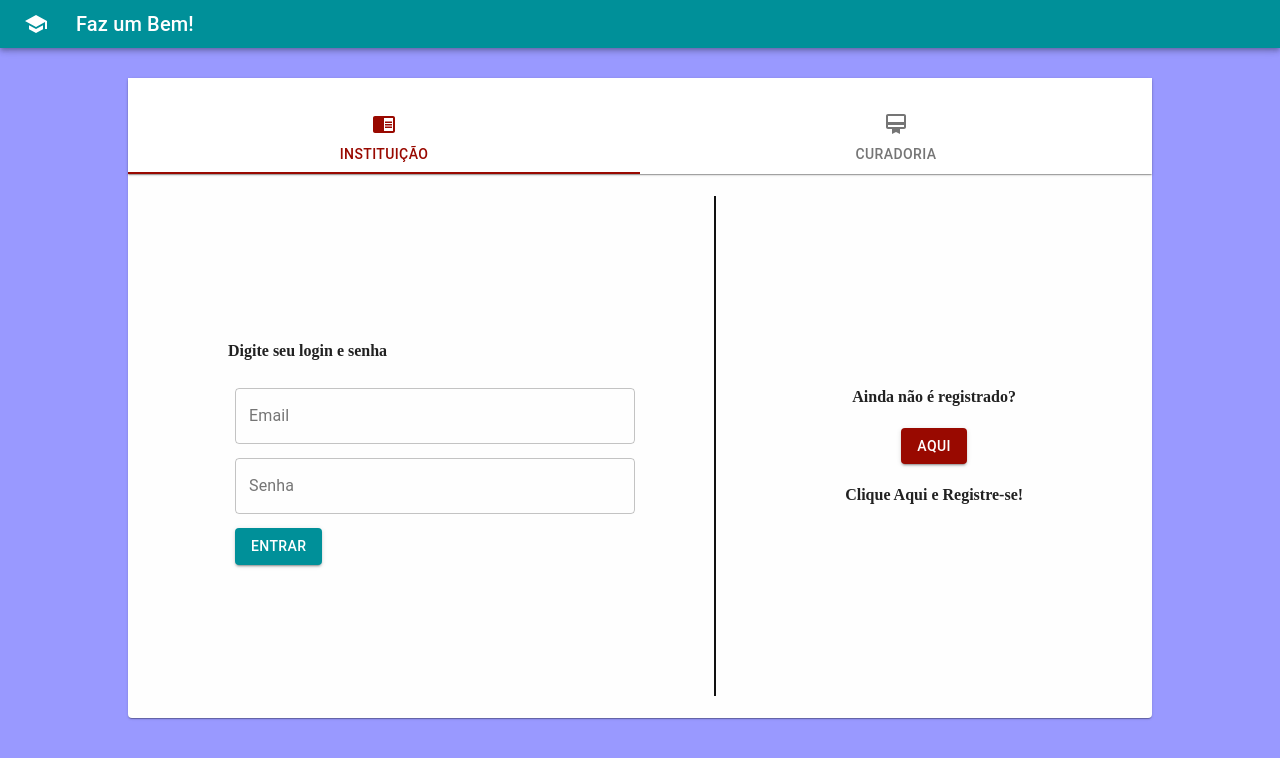
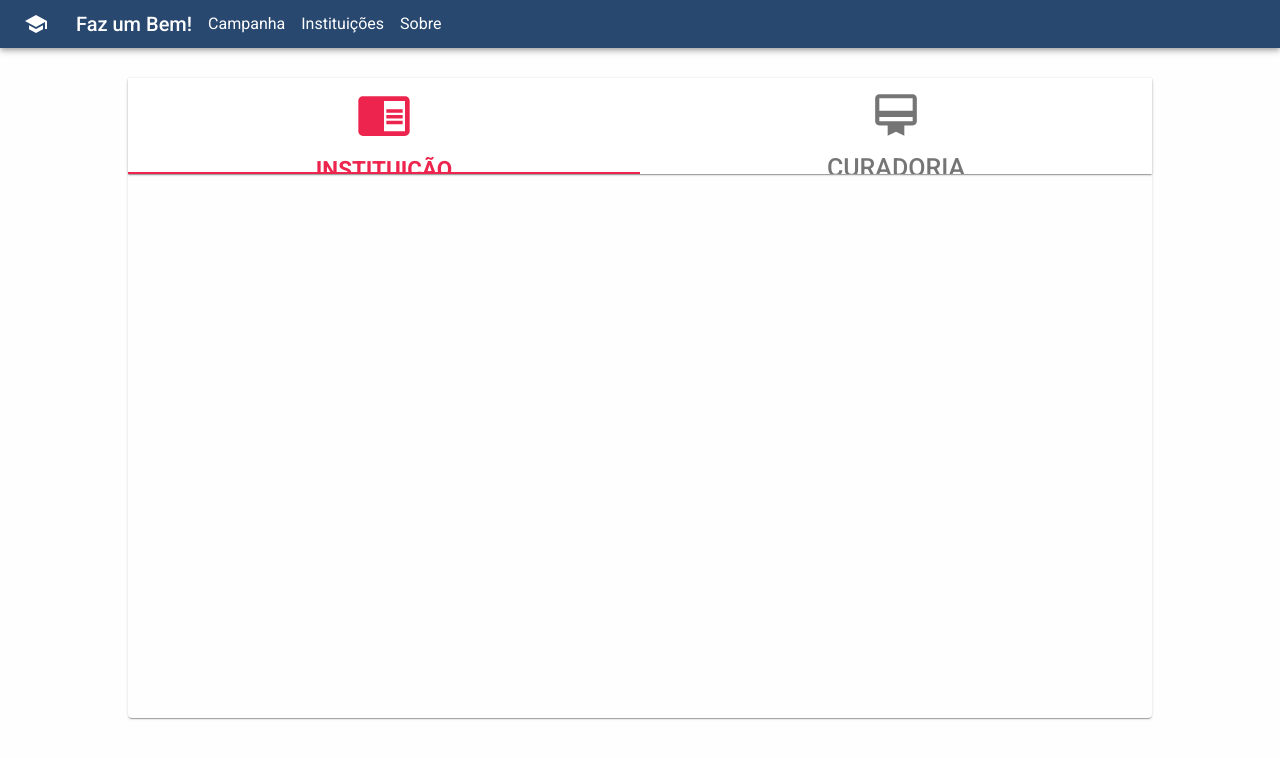
Before and after one commit to FazUmBemUFSM/frontendfazumbem, a React (Create React App) app: page /login in a window 1280 px wide. Shown: the top 758 px of the page. Built offline with nearby package versions, Linux system fonts and the light colour scheme.

Commit message:
Started to input the old design into the project

```diff
--- a/public/index.html
+++ b/public/index.html
@@ -9,12 +9,14 @@
       name="description"
       content="Web site created using create-react-app"
     />
+    <link rel="stylesheet" href="https://fonts.googleapis.com/css?family=Roboto:300,400,500,700&display=swap" />
+
     <link rel="apple-touch-icon" href="%PUBLIC_URL%/logo192.png" />
     <link rel="manifest" href="%PUBLIC_URL%/manifest.json" />
     <title>Faz um Bem!</title>
 
     <style>
-      body {margin:0; padding:0; background-color: #9999FF; }
+      body {margin:0; padding:0; background-color: #FEFEFE; }
     </style>
 
   </head>
--- a/src/HOC/theme.tsx
+++ b/src/HOC/theme.tsx
@@ -5,12 +5,28 @@ import { ThemeProvider } from '@material-ui/core/styles';
 const theme = createMuiTheme ({
     palette: {
         primary: {
-          main: '#009099',
+          main: '#284870',
         },
         secondary: {
-          main: '#990900',
+          main: '#ED254E',
         },
       },
+    typography: {
+      fontFamily: [
+        'Roboto',
+        '"Helvetica Neue"',
+        'Arial',
+        'sans-serif',
+        '"Apple Color Emoji"',
+        '"Segoe UI Emoji"',
+        '"Segoe UI Symbol"',
+      ].join(','),
+      subtitle2: {
+        fontSize: "2em",
+        fontWeight: "lighter"
+      },
+    },
+
 });
 
 
--- a/src/components/card/cardCustom.tsx
+++ b/src/components/card/cardCustom.tsx
@@ -9,13 +9,22 @@ import CardMedia from '@material-ui/core/CardMedia';
 import Button from '@material-ui/core/Button';
 import Typography from '@material-ui/core/Typography';
 
+import { CenterContainer, CenterTextIfMobile} from '../../styles/generalStyledComponents';
+import { CenterButton } from '../../pages/home/home-styles';
+
+
 const useStyles = makeStyles({
   root: {
-    maxWidth: 345,
-    margin: 15
+    maxWidth: 325,
+    margin: 15,
+    backgroundColor:"#F5F5F5",
+    borderRadius: "15px"
   },
   media: {
-    height: 140
+    height: 280,
+    width: 280,
+    margin: "10px 10px 0px 10px",
+    borderRadius: "20px"
   },
 });
 
@@ -25,26 +34,36 @@ const CardCustom : React.FC = () => {
   return (
     <Card className={classes.root}>
       <CardActionArea>
+        <CenterContainer style={{flexDirection: "column"}}>
           <CardMedia
             className={classes.media}
-          image="https://blog.friasneto.com.br/wp-content/uploads/2020/07/piracicaba-casa-condominio-residencial-terras-de-artemis-artemis-23-11-2019_11-02-08-0.jpg"
+            image="https://static.dezeen.com/uploads/2018/05/square-house-suzuki-architecture-residential-japan-shops_dezeen_sq-1.jpg"
             title="Contemplative Reptile"
           />
           <CardContent>
+            <CenterContainer>
               <Typography gutterBottom variant="h5" component="h2"> Faz um Bem! </Typography>
+            </CenterContainer>
+
+
             <Typography variant="body2" color="textSecondary" component="p">
               Ajude o projeto Faz um Bem! Conheça as instituições que precisam de doações e ajude!
             </Typography>
           </CardContent>
+        </CenterContainer>
+
       </CardActionArea>
+
+      <CenterButton>
         <CardActions>
           <Button size="small" color="primary">
-          Compartilhe
+            Ver mais
           </Button>
-        <Button size="small" color="primary">
-          Saiba Mais
-        </Button>
+
         </CardActions>
+      </CenterButton>
+
+
     </Card>
   );
 }
--- a/src/components/header/header.tsx
+++ b/src/components/header/header.tsx
@@ -1,4 +1,6 @@
 import React from 'react';
+import {Router, NavLink } from 'react-router-dom';
+
 import { createStyles, makeStyles, Theme } from '@material-ui/core/styles';
 import AppBar from '@material-ui/core/AppBar';
 import Toolbar from '@material-ui/core/Toolbar';
@@ -6,13 +8,24 @@ import Typography from '@material-ui/core/Typography';
 import IconButton from '@material-ui/core/IconButton';
 import SchoolIcon from '@material-ui/icons/School';
 
+import {CenterContainer, HorizontalContainer,CenterContainerIfMobile} from '../../styles/generalStyledComponents'
+
 const useStyles = makeStyles((theme: Theme) =>
   createStyles({
     root: {
       flexGrow: 1,
+
+    },
+    toolBar: {
+      display: "flex",
+      flexWrap: "wrap"
     },
     menuButton: {
       marginRight: theme.spacing(2),
+    },
+    selectTab: {
+      marginRight: theme.spacing(2),
+
     },
   }),
 );
@@ -23,15 +36,46 @@ export default function DenseAppBar() {
   return (
     <div className={classes.root}>
       <AppBar position="static">
-        <Toolbar variant="dense">
+
+        <CenterContainerIfMobile>
+          <Toolbar variant="dense" className={classes.toolBar}>
+
+
+            <CenterContainer>
               <IconButton edge="start" className={classes.menuButton} color="inherit" aria-label="menu">
                 <SchoolIcon />
               </IconButton>
-          <Typography variant="h6" color="inherit">
+              <Typography variant="h6" color="inherit" className={classes.selectTab}>
                 Faz um Bem!
               </Typography>
+            </CenterContainer>
+
+            <CenterContainer>
+              <NavLink to="/" style={{textDecoration: "none", color: "inherit"}}>
+                <Typography className={classes.selectTab} variant="subtitle1" color="inherit">
+                  Campanha
+                </Typography>
+              </NavLink>
+
+              <NavLink to="/instituicoes" style={{textDecoration: "none", color: "inherit"}}>
+                <Typography className={classes.selectTab} variant="subtitle1" color="inherit">
+                  Instituições
+                </Typography>
+              </NavLink>
+
+              <NavLink to="/sobre" style={{textDecoration: "none", color: "inherit"}}>
+                <Typography className={classes.selectTab} variant="subtitle1" color="inherit">
+                  Sobre
+                </Typography>
+              </NavLink>
+
+            </CenterContainer>
+
+
           </Toolbar>
+        </CenterContainerIfMobile>
       </AppBar>
+
     </div>
   );
 }
--- a/src/index.tsx
+++ b/src/index.tsx
@@ -5,13 +5,10 @@ import App from './router/App';
 /* HOC */
 import Theming from './HOC/theme'
 
-/* Components */
-import Header from './components/header/header'
-
 ReactDOM.render(
   <React.StrictMode>
     <Theming>
-      <Header/>
+
       <App />
     </Theming>
   </React.StrictMode>,
--- /dev/null
+++ b/src/pages/frontPage/frontpage-styled.ts
@@ -0,0 +1,12 @@
+import styled from 'styled-components'
+
+export const Logo = styled.img`
+
+    width: 400;
+
+    @media screen and (max-width: 600px){
+        width: 60%;
+
+    }
+
+`;
--- /dev/null
+++ b/src/pages/frontPage/frontpage.tsx
@@ -0,0 +1,85 @@
+import React from "react"
+
+import marca from '../../assets/marca.png'
+import { createStyles, makeStyles, Theme } from '@material-ui/core/styles';
+import { Typography } from "@material-ui/core";
+import { TextField, Button, Tab, Tabs, Box} from '@material-ui/core';
+
+import { PageContentMarginHOC, CenterContainerIfMobile, CenterTextIfMobile, VerticalContainerIfMobile,CenterContainer,CenterContainer2, FlexEndContainerCenterIfMobile, SpaceBetweenCenterContainerIfMobile, VerticalContainer} from "../../styles/generalStyledComponents";
+import {Logo} from './frontpage-styled'
+import CardCustom from "../../components/card/cardCustom";
+
+
+const useStyles = makeStyles((theme: Theme) =>
+  createStyles({
+    image: {
+      width: 200,
+    },
+    textField: {
+      margin: "10px",
+    },
+
+  }),
+);
+
+const FrontPage : React.FC = () => {
+    const classes = useStyles();
+
+    return(
+        <PageContentMarginHOC>
+
+            <SpaceBetweenCenterContainerIfMobile>
+              <VerticalContainerIfMobile>
+                <CenterContainerIfMobile>
+                      <Logo className={classes.image} src={marca}/>
+                  </CenterContainerIfMobile>
+
+                  <CenterTextIfMobile style={{margin: "1em"}}>
+                      <Typography variant="subtitle2" color="primary">FAMÍLIAS EM SITUAÇÃO</Typography>
+                      <Typography variant="subtitle2" color="primary">DE <b>VULNERABILIDADE</b></Typography>
+                      <Typography variant="subtitle2" color="primary">PRECISAM DE <b>SUA AJUDA</b>!</Typography>
+                  </CenterTextIfMobile>
+              </VerticalContainerIfMobile>
+
+
+              <FlexEndContainerCenterIfMobile>
+                <VerticalContainer>
+                  <Typography variant="subtitle2" color="primary">Login da Instituição</Typography>
+                  <TextField id="outlined-basic" label="Email" variant="outlined" className={classes.textField}/>
+                  <TextField id="outlined-basic" label="Senha" variant="outlined" className={classes.textField}/>
+                </VerticalContainer>
+              </FlexEndContainerCenterIfMobile>
+
+
+            </SpaceBetweenCenterContainerIfMobile>
+
+            <div style={{ minHeight: "3px", backgroundColor: "#284870", margin: "25px 60px"}}></div>
+
+            <div style={{ minHeight: "500px", backgroundColor: "green", margin: "25px 75px"}}>
+              mapa
+            </div>
+
+            <CenterContainer>
+              <CenterTextIfMobile>
+                <Typography variant="subtitle2" color="secondary">CAMPANHAS DE ARRECADAÇÃO</Typography>
+              </CenterTextIfMobile>
+            </CenterContainer>
+
+
+            <CenterContainer2>
+              <CardCustom/>
+              <CardCustom/>
+              <CardCustom/>
+              <CardCustom/>
+              <CardCustom/>
+              <CardCustom/>
+              <CardCustom/>
+              <CardCustom/>
+            </CenterContainer2>
+
+
+
+        </PageContentMarginHOC>)
+}
+
+export default FrontPage;
--- a/src/pages/login/login-instituicao.tsx
+++ b/src/pages/login/login-instituicao.tsx
@@ -9,7 +9,8 @@ const useStyles = makeStyles({
         margin: 7
     },
     textField:{
-        width: 400
+        width: 400,
+        size: "medium"
     },
     fisrtArea: {
         width: 50
@@ -30,16 +31,23 @@ const LoginInst : React.FC = () => {
         <>
             <HorizontalContainer style={{height: "100%"}}>
                 <VerticalContainer style={{height: "100%", width: "50%", alignItems: "flex-start", marginLeft: 100}}>
-                    <h4>Digite seu login e senha</h4>
-                    <TextField className={classes.item + " " +classes.textField} id="outlined-basic" label="Email" variant="outlined"/>
-                    <TextField className={classes.item + " " +classes.textField} id="outlined-basic" label="Senha" variant="outlined"/>
-                    <Button className={classes.item} variant="contained" color="primary">Entrar</Button>
+                    <Typography variant={"h4"} style={{marginBottom:10}}>Digite seu login e senha</Typography>
+
+                    <TextField className={classes.item + " " +classes.textField} id="outlined-basic" label="Email" variant="outlined" style={{marginBottom:10}}/>
+                    <TextField className={classes.item + " " +classes.textField} id="outlined-basic" label="Senha" variant="outlined" style={{marginBottom:10}}/>
+
+                    <Button className={classes.item} variant="contained" color="primary" style={{margin:5, fontSize: 25}}>
+                        Entrar
+                    </Button>
+
                 </VerticalContainer>
                 <div className={classes.barra}/>
                 <VerticalContainer style={{height: "100%", width: "50%"}}>
-                    <h4>Ainda não é registrado?</h4>
-                    <Button variant="contained" color="secondary">Aqui</Button>
-                    <h4>Clique Aqui e Registre-se!</h4>
+                    <Typography variant={"h4"}>Ainda não é registrado?</Typography>
+                    <Button size="large" variant="contained" color="secondary" style={{margin:50, fontSize: 25}}>
+                        Cadastre-se
+                    </Button>
+                    <Typography variant={"h4"}>Clique Aqui e Registre-se!</Typography>
                 </VerticalContainer>
             </HorizontalContainer>
 
--- a/src/pages/login/login.tsx
+++ b/src/pages/login/login.tsx
@@ -22,6 +22,28 @@ const useStyles = makeStyles({
     tab: {
         height: 120
 
+    },
+    tabIconOverDiv: {
+
+        '@media(minWidth: 780px)' : {
+            display: "flex",
+            flexDirection: "column",
+            justifyContent: "center"
+        }
+
+    },
+    tabIcon: {
+        fontSize: "5em",
+        ['@media(minWidth: 780px)'] : {
+            fontSize: "2em"
+        }
+    },
+    tabIconText: {
+        fontSize: "2em",
+        margin: 0,
+        '@media(minWidth: 780px)' : {
+            fontSize: "1em"
+        }
     }
 
 });
@@ -71,14 +93,26 @@ const Login : React.FC = () => {
                         aria-label="icon label tabs example"
                         className={classes.tabs}
                     >
-                        <Tab className={classes.tab} icon={<ChromeReaderModeIcon />} label="Instituição" />
-                        <Tab className={classes.tab} icon={<CardMembershipIcon />} label="Curadoria" />
+                        <Tab className={classes.tab}
+                            icon={
+                                <div className={classes.tabIconOverDiv}>
+                                    <ChromeReaderModeIcon className={classes.tabIcon}/>
+                                    <h5 className={classes.tabIconText}>Instituição</h5>
+                                </div>
+                                }
+                             style={{fontSize: "0.7em"}}
+                        />
+
+                        <Tab className={classes.tab}
+                            icon={<CardMembershipIcon style={{fontSize: "2em"}}/>}
+                            label="Curadoria" style={{fontSize: 25}}
+                        />
 
                     </Tabs>
                 </Paper>
 
                 <TabPanel value={value} index={0}>
-                    <LoginInst/>
+                    {/* <LoginInst/> */}
                 </TabPanel>
 
                 <TabPanel value={value} index={1}>
--- a/src/router/App.tsx
+++ b/src/router/App.tsx
@@ -1,17 +1,24 @@
 import React from 'react';
-import {BrowserRouter as Router, Route } from "react-router-dom";
+import {BrowserRouter, Route, Switch} from "react-router-dom";
 
 import Home from '../pages/home/home'
 import Login from '../pages/login/login'
 import BaseInst from '../pages/instituicao/base'
+import FrontPage from '../pages/frontPage/frontpage';
+
+import Header from '../components/header/header'
 
 function App() {
   return (
-    <Router>
-      <Route exact path="/" render={()=><Home/>}/>
-      <Route exact path="/login" render={()=><Login/>}/>
-      <Route exact path="/perfil" render={()=><BaseInst/>}/>
-    </Router>
+    <BrowserRouter>
+      <Header/>
+      <Switch>
+        <Route exact path="/" render={()=><FrontPage/>}/>
+        <Route exact path="/instituicao" render={()=><>asd</>}/>
+        <Route exact path="/login" render={()=><Login/>}/>
+        <Route exact path="/perfil" render={()=><BaseInst/>}/>
+      </Switch>
+    </BrowserRouter>
   );
 }
 
--- /dev/null
+++ b/src/styles/generalStyledComponents.ts
@@ -0,0 +1,113 @@
+import styled from 'styled-components'
+
+export const CenterContainer = styled.div`
+
+    display: flex;
+    justify-content: center;
+    align-items: center;
+    height: 100%;
+
+`;
+
+export const CenterContainerIfMobile = styled.div`
+
+    display: flex;
+    justify-content: flex-start;
+    align-items: center;
+    flex-wrap: wrap;
+
+    @media screen and (max-width: 670px){
+        justify-content: center;
+        align-Items: center;
+
+    }
+
+`;
+
+export const SpaceBetweenCenterContainerIfMobile = styled.div`
+
+    display: flex;
+    justify-content: space-between;
+    align-items: center;
+    flex-wrap: wrap;
+
+    @media screen and (max-width: 670px){
+        justify-content: center;
+        align-Items: center;
+
+    }
+
+`;
+
+export const CenterContainer2 = styled.div`
+
+    display: flex;
+    justify-content: center;
+    align-items: center;
+    flex-wrap: wrap;
+
+
+`;
+
+export const FlexEndContainerCenterIfMobile = styled.div`
+
+    display: flex;
+    justify-content: flex-end;
+    align-items: center;
+    flex-wrap: wrap;
+
+    @media screen and (max-width: 670px){
+        justify-content: center;
+        align-Items: center;
+
+    }
+
+`;
+
+export const VerticalContainer = styled.div`
+
+    display: flex;
+    flex-direction: column;
+    justify-content: center;
+    align-items: center;
+
+`
+
+export const HorizontalContainer = styled.div`
+
+    display: flex;
+    flex-direction: line;
+    justify-content: center;
+    align-items: center;
+
+`;
+
+export const VerticalContainerIfMobile = styled.div`
+
+    display: flex;
+    justify-content: flex-start;
+    align-items: center;
+    flex-wrap: wrap;
+
+    @media screen and (max-width: 670px){
+        flex-direction: column;
+
+    }
+
+`;
+
+export const PageContentMarginHOC = styled.div`
+
+    margin: 1em;
+
+`
+
+export const CenterTextIfMobile = styled.div`
+
+    text-align: left;
+
+    @media screen and (max-width: 670px){
+        text-align: center;
+    }
+
+`;
```
Also changed, not shown: src/assets/marca.png (added). Lines whose indentation alone changed are shown as unchanged.
